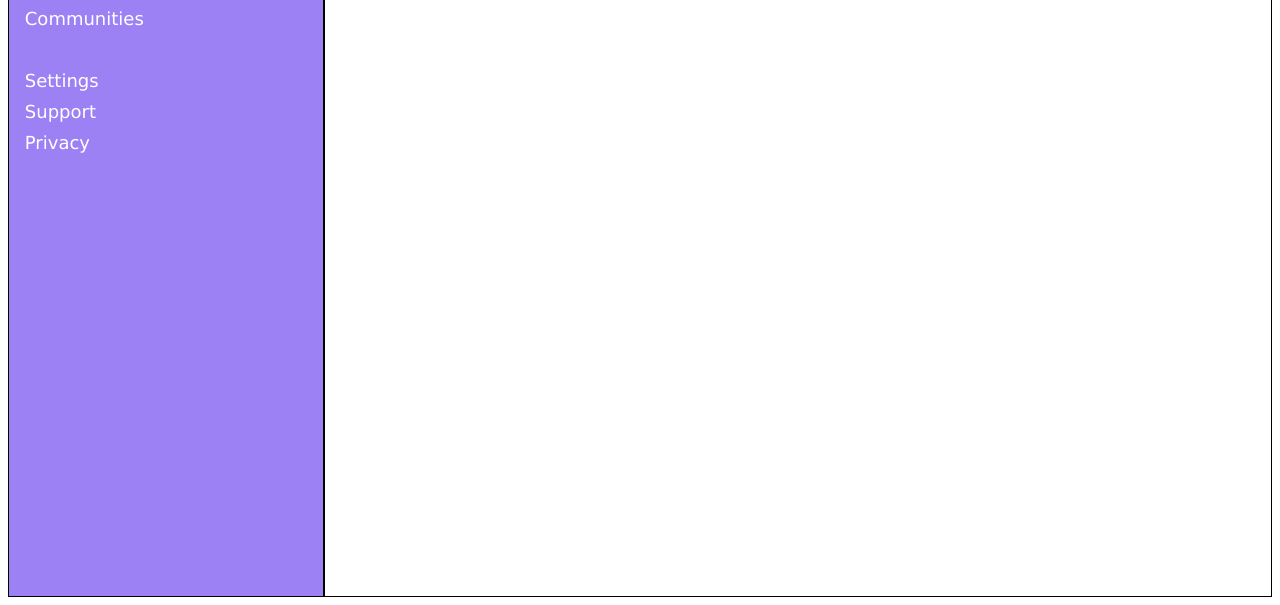
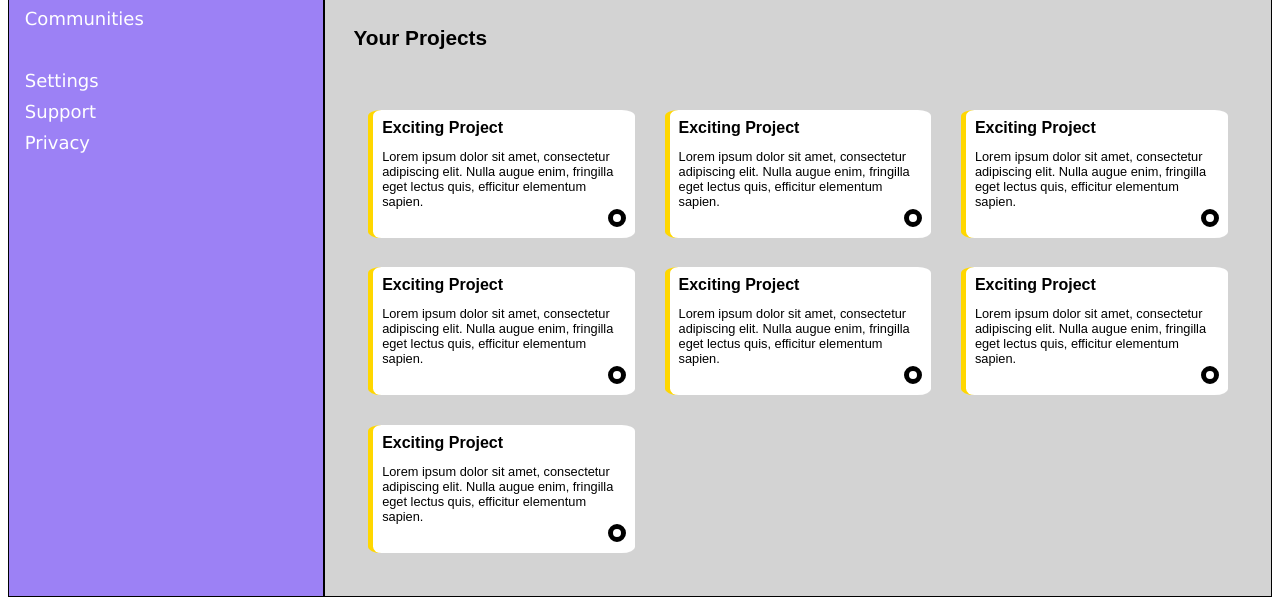
Before and after one commit to arturo9503/admin-dashboard, a plain HTML site: page index.html in a window 1280 px wide. Shown: the part 211-816 px from the top of the page. Drawn offline with Linux system fonts and the light colour scheme.

Commit message:
Finish designing project area

```diff
--- a/index.html
+++ b/index.html
@@ -39,7 +39,46 @@
                 <div>Share</div>
             </div>
         </div>
-        <div id="main"></div>
+        <div id="main">
+            <div id="title">Your Projects</div>
+            <div class="card">
+                <div id="card-title">Exciting Project</div>
+                <div id="card-text">Lorem ipsum dolor sit amet, consectetur adipiscing elit. Nulla augue enim, fringilla eget lectus quis, efficitur elementum sapien. </div>
+
+                <div id="card-symbol"></div>
+            </div>
+            <div class="card">
+                <div id="card-title">Exciting Project</div>
+                <div id="card-text">Lorem ipsum dolor sit amet, consectetur adipiscing elit. Nulla augue enim, fringilla eget lectus quis, efficitur elementum sapien. </div>
+                <div id="card-symbol"></div>
+            </div>
+            <div class="card">
+                <div id="card-title">Exciting Project</div>
+                <div id="card-text">Lorem ipsum dolor sit amet, consectetur adipiscing elit. Nulla augue enim, fringilla eget lectus quis, efficitur elementum sapien. </div>
+                <div id="card-symbol"></div>
+            </div>
+            <div class="card">
+                <div id="card-title">Exciting Project</div>
+                <div id="card-text">Lorem ipsum dolor sit amet, consectetur adipiscing elit. Nulla augue enim, fringilla eget lectus quis, efficitur elementum sapien. </div>
+                <div id="card-symbol"></div>
+            </div>
+            <div class="card">
+                <div id="card-title">Exciting Project</div>
+                <div id="card-text">Lorem ipsum dolor sit amet, consectetur adipiscing elit. Nulla augue enim, fringilla eget lectus quis, efficitur elementum sapien. </div>
+                <div id="card-symbol"></div>
+            </div>
+            <div class="card">
+                <div id="card-title">Exciting Project</div>
+                <div id="card-text">Lorem ipsum dolor sit amet, consectetur adipiscing elit. Nulla augue enim, fringilla eget lectus quis, efficitur elementum sapien. </div>
+                <div id="card-symbol"></div>
+            </div>
+            <div class="card">
+                <div id="card-title">Exciting Project</div>
+                <div id="card-text">Lorem ipsum dolor sit amet, consectetur adipiscing elit. Nulla augue enim, fringilla eget lectus quis, efficitur elementum sapien. </div>
+                <div id="card-symbol"></div>
+            </div>
+
+        </div>
     </div>
 </body>
 </html>
--- a/styles.css
+++ b/styles.css
@@ -99,3 +99,48 @@
     background-color: rgb(129, 129, 240);
     color: white;
 }
+
+#main{
+    display: grid;
+    grid-template-columns: 1fr 1fr 1fr;
+    grid-template-rows: 0.2fr 1fr 1fr 1fr;
+    background-color: lightgrey;
+    font-family: sans-serif;
+    padding: 3%;
+}
+
+#main > #title{
+    grid-row: 1 / 1;
+    grid-column: 1 / 4;
+    font-size: 1.3rem;
+    font-weight: bold;
+    margin-bottom: 5%;
+}
+
+.card{
+    background-color: white;
+    margin: 5%;
+    padding: 3%;
+    border-radius: 5%;
+    border-left: 5px solid gold;
+}
+
+#card-title{
+    margin-bottom: 5%;
+    font-weight: bold
+}
+
+#card-text{
+    font-size: 0.8rem;
+}
+
+#card-symbol{
+    color: white;
+    border: 5px solid black;
+    border-radius: 50%;
+    width: 0.5rem;
+    height: 0.5rem;
+    margin-top: 2%;
+    margin-left: auto;
+    margin-top: auto;
+}
```
